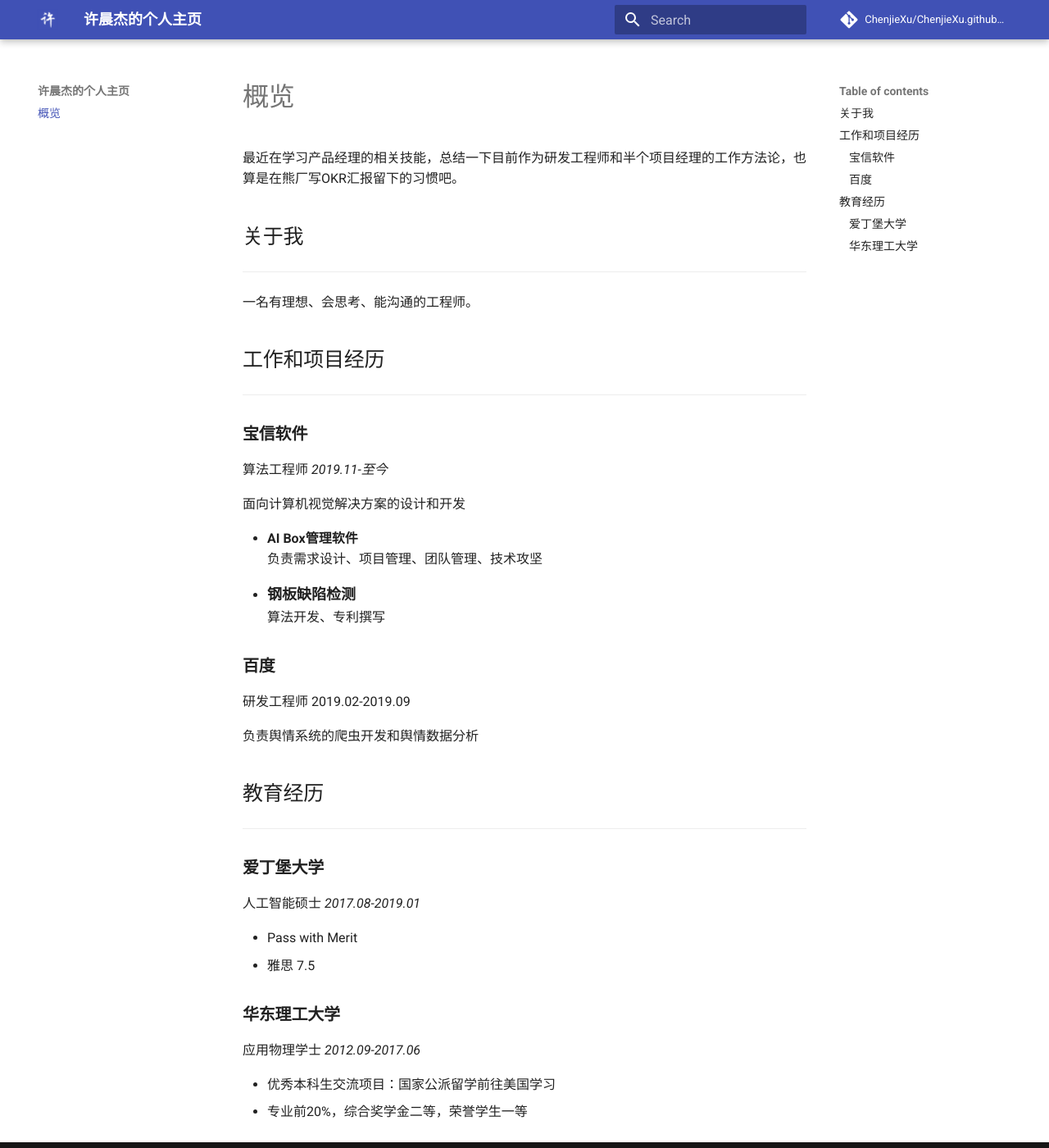
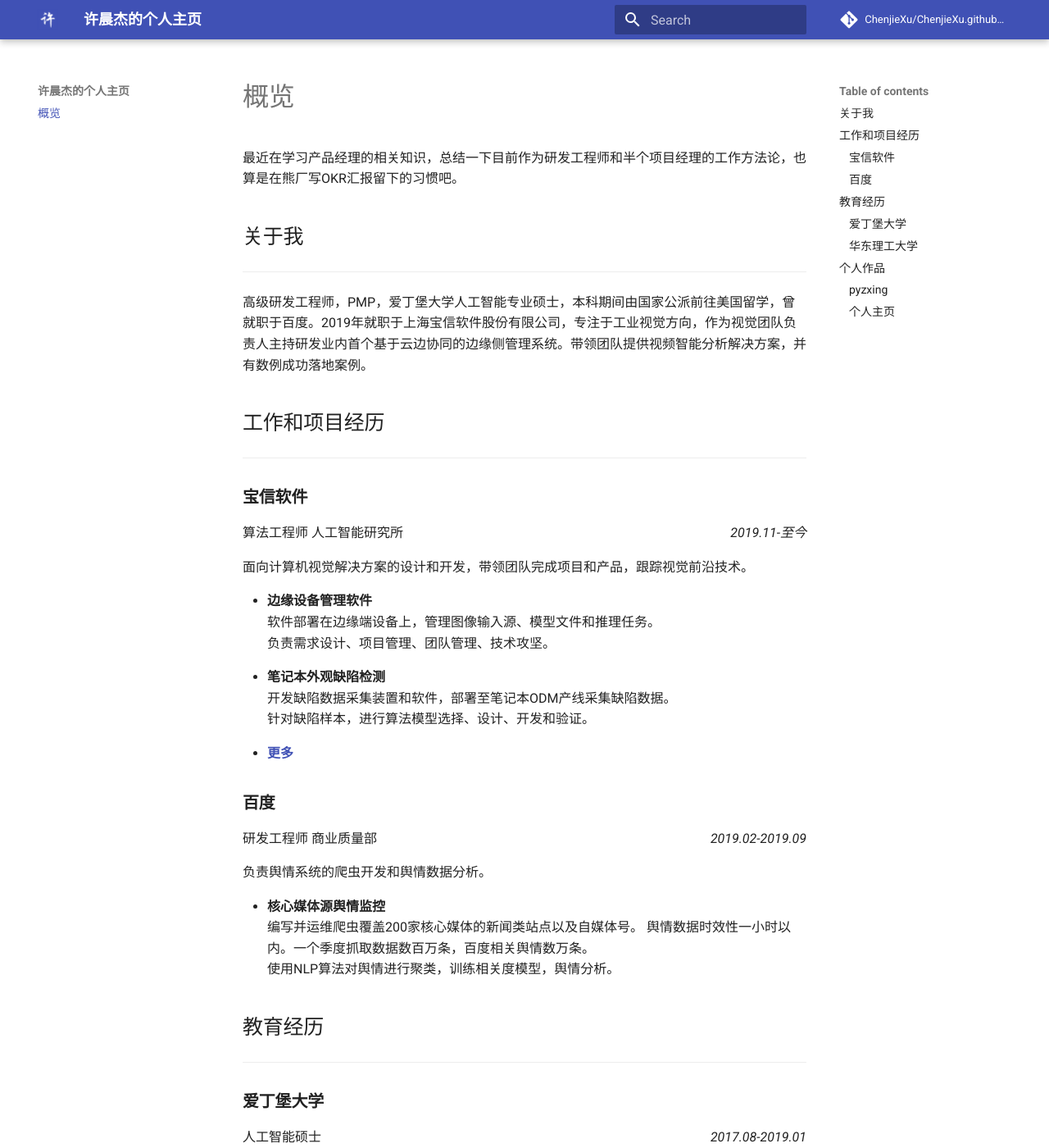
Before and after one commit to ChenjieXu/ChenjieXu.github.io, an MkDocs documentation site: the page built from docs/index.md, in a window 1280 px wide and 1400 px high. Shown: the whole window at 82% size. Built offline with MkDocs 1.6.1 and Material for MkDocs 9.7.7, drawn with Linux system fonts in a browser that asks for light colours; comment, search, counter and statistics services are not loaded; some of the changed text lies outside the part shown.

Commit message:
添加个人作品集 (#4)
* 完善在宝信和百度的项目经历
更多项目在主页以链接形式跳转

* 添加工作单位部门

* 添加个人作品集

* 使用CSS样式将时间右对齐并字体倾斜

* 修改个人简介

```diff
--- a/docs/index.md
+++ b/docs/index.md
@@ -1,41 +1,86 @@
 # 概览
-最近在学习产品经理的相关技能，总结一下目前作为研发工程师和半个项目经理的工作方法论，也算是在熊厂写OKR汇报留下的习惯吧。
+
+最近在学习产品经理的相关知识，总结一下目前作为研发工程师和半个项目经理的工作方法论，也算是在熊厂写OKR汇报留下的习惯吧。
 
 ## 关于我
+
 ___
-一名有理想、会思考、能沟通的工程师。
-
+高级研发工程师，PMP，爱丁堡大学人工智能专业硕士，本科期间由国家公派前往美国留学，曾就职于百度。2019年就职于上海宝信软件股份有限公司，专注于工业视觉方向，作为视觉团队负责人主持研发业内首个基于云边协同的边缘侧管理系统。带领团队提供视频智能分析解决方案，并有数例成功落地案例。
 
 ## 工作和项目经历
+
 ___
 
 ### **宝信软件**
-算法工程师 <font size=3>*2019.11-至今*</font>
 
-面向计算机视觉解决方案的设计和开发
+算法工程师 人工智能研究所 <span style="float:right;font-style: oblique;">2019.11-至今</span>
 
-- **AI Box管理软件**
-  负责需求设计、项目管理、团队管理、技术攻坚
+面向计算机视觉解决方案的设计和开发，带领团队完成项目和产品，跟踪视觉前沿技术。
 
-- <font size=4>**钢板缺陷检测**</font>
-  算法开发、专利撰写
+- **边缘设备管理软件**
+  软件部署在边缘端设备上，管理图像输入源、模型文件和推理任务。
+  负责需求设计、项目管理、团队管理、技术攻坚。
+
+- **笔记本外观缺陷检测**
+  开发缺陷数据采集装置和软件，部署至笔记本ODM产线采集缺陷数据。
+  针对缺陷样本，进行算法模型选择、设计、开发和验证。
+
+- [**更多**](projects/more.md)
 
 ### **百度**
-研发工程师 <font size=3>2019.02-2019.09</font>
 
-负责舆情系统的爬虫开发和舆情数据分析
+研发工程师 商业质量部 <span style="float:right;font-style: oblique;">2019.02-2019.09</span>
+
+负责舆情系统的爬虫开发和舆情数据分析。
+
+- **核心媒体源舆情监控**
+  编写并运维爬虫覆盖200家核心媒体的新闻类站点以及自媒体号。 舆情数据时效性一小时以内。一个季度抓取数据数百万条，百度相关舆情数万条。
+  使用NLP算法对舆情进行聚类，训练相关度模型，舆情分析。
 
 ## 教育经历
+
 ___
 
 ### **爱丁堡大学**
-人工智能硕士 <font size=3>*2017.08-2019.01*</font>
+
+人工智能硕士 <span style="float:right;font-style: oblique;">2017.08-2019.01</span>
 
 - Pass with Merit
 - 雅思 7.5
 
 ### **华东理工大学**
-应用物理学士 <font size=3>*2012.09-2017.06*</font>
+
+应用物理学士 <span style="float:right;font-style: oblique;">2012.09-2017.06</font></span>
 
 - 优秀本科生交流项目：国家公派留学前往美国学习
 - 专业前20%，综合奖学金二等，荣誉学生一等
+
+## 个人作品
+
+___
+
+### pyzxing [![Github Homepage](https://img.shields.io/badge/-Homepage-black?style=flat&logo=GitHub)](https://www.github.com/ChenjieXu/pyzxing)
+
+二维码识别库 [ZXing](https://github.com/zxing/zxing/) 的Python封装
+
+- [![GitHub Repo stars](https://img.shields.io/github/stars/ChenjieXu/pyzxing?style=social)](https://www.github.com/ChenjieXu/pyzxing)
+  有一定的关注用户，作者积极响应社区的问题
+- [![GitHub release (latest by date including pre-releases)](https://img.shields.io/github/v/release/chenjiexu/pyzxing?include_prereleases)](https://github.com/ChenjieXu/pyzxing/releases/latest)
+  使用GitHub Release进行版本发布
+- [![PyPI](https://img.shields.io/pypi/v/pyzxing)](https://pypi.org/project/pyzxing/)
+  打包上传至PyPI，可以通过pip安装
+- [![Conda-forge](https://img.shields.io/conda/vn/conda-forge/pyzxing)](https://anaconda.org/conda-forge/pyzxing)
+  上传到Anaconda的conda-forge频道，可以通过conda安装
+- [![Travis (.org)](https://img.shields.io/travis/ChenjieXu/pyzxing)](https://travis-ci.org/github/ChenjieXu/pyzxing)
+  使用Travis持续集成，单元测试代码覆盖率100%
+- [![Codacy grade](https://img.shields.io/codacy/grade/353f276d2073445aab7af3e32b0d503a)](https://www.codacy.com/manual/ChenjieXu/pyzxing)
+  使用Codacy审查和分析代码，代码质量为A
+- 良好的代码规范和编程习惯
+- 中英README文档
+- GitHub Action的Workflow自动部署至PyPI和Conda
+- JetBrain提供赞助
+
+### 个人主页 [![Github Homepage](https://img.shields.io/badge/-Homepage-black?style=flat&logo=GitHub)](https://www.github.com/ChenjieXu/ChenjieXu.github.io)
+
+- 使用Markdown和CSS编写
+- 使用MkDocs编译并部署至GitHub Pages
```
Also changed, not shown: docs/projects/more.md (added, +8 -0 lines).
